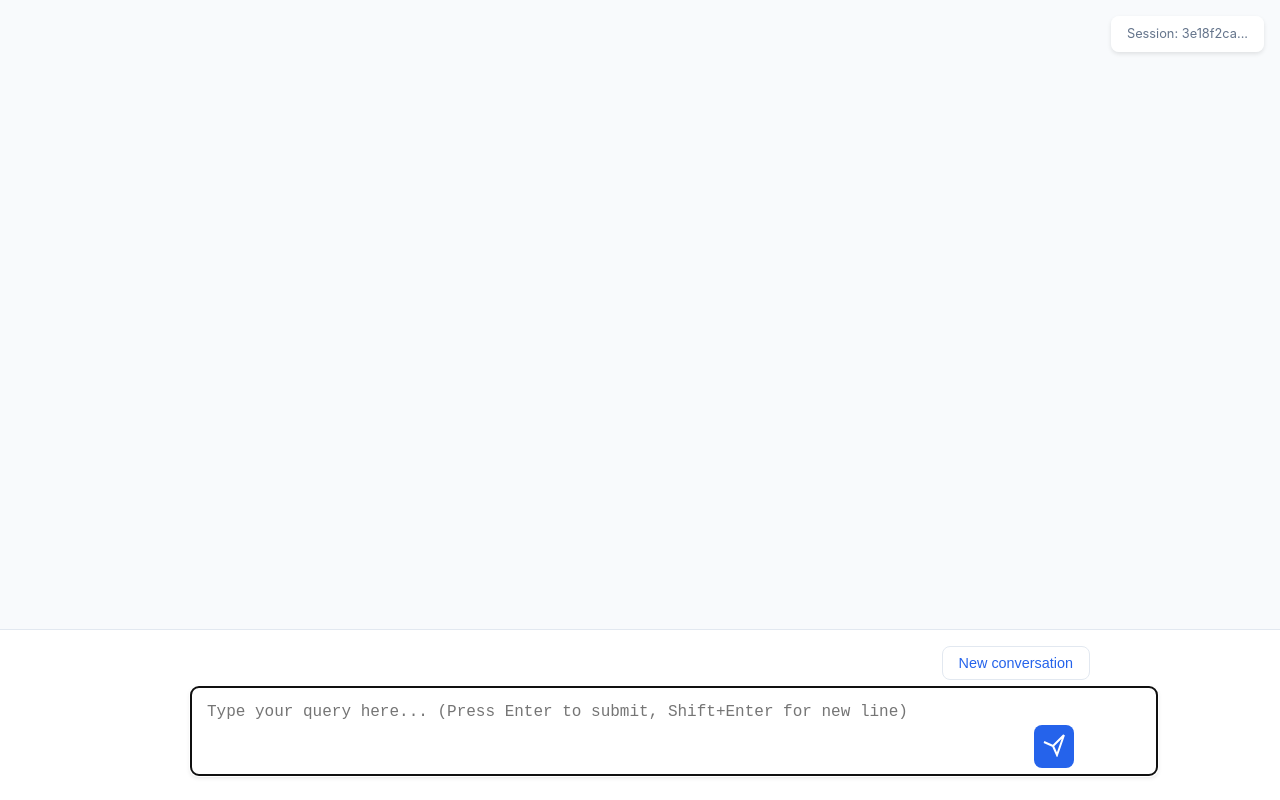
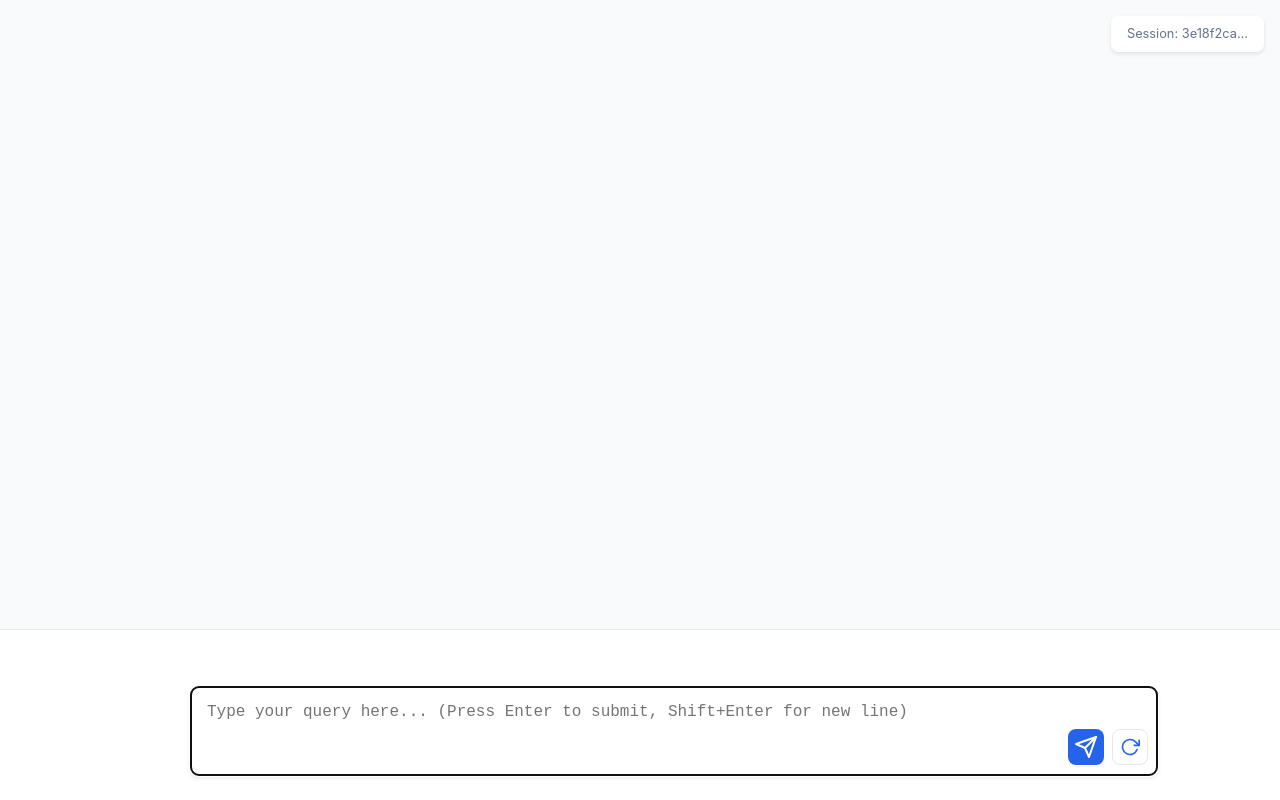
Before and after one commit to emqx/spb-demo, a plain HTML site: page index.html in a window 1280 px wide. Drawn offline with nearby package versions, Linux system fonts and the light colour scheme.

Commit message:
refactor: reorganize button layout and styles in index.html (#18)
* refactor: reorganize button layout and styles in index.html

* refactor: replace new conversation button icon

```diff
--- a/index.html
+++ b/index.html
@@ -103,29 +103,11 @@
             margin-top: 40px;
         }
 
-        #submitBtn {
-            position: absolute;
-            right: 1rem;
-            bottom: 1rem;
-            background-color: var(--primary-color);
-            color: white;
-            border: none;
-            border-radius: 0.5rem;
-            padding: 0.5rem;
-            cursor: pointer;
-            transition: background-color 0.2s;
-        }
-
-        #submitBtn:disabled {
-            background-color: #93c5fd;
-            cursor: not-allowed;
-        }
-
         .loading {
             display: none;
             position: absolute;
-            right: 1rem;
-            bottom: 1rem;
+            right: -5px;
+            bottom: 26px;
         }
 
         .loading-spinner {
@@ -189,17 +171,47 @@
             margin-bottom: 0.5rem;
         }
 
+        .input-buttons {
+            display: flex;
+            gap: 0.5rem;
+            position: absolute;
+            right: -58px;
+            bottom: 15px;
+            height: 40px;
+        }
+
+         #submitBtn {
+            background-color: var(--primary-color);
+            color: white;
+            border: none;
+            border-radius: 0.5rem;
+            padding: 0;
+            cursor: pointer;
+            transition: background-color 0.2s;
+            width: 36px;
+            height: 36px;
+            display: flex;
+            align-items: center;
+            justify-content: center;
+        }
+
+        #submitBtn:disabled {
+            background-color: #93c5fd;
+            cursor: not-allowed;
+        }
+
         .new-conversation-btn {
-            position: absolute;
-            right:0;
-
+            display: flex;
+            align-items: center;
+            justify-content: center;
             background-color: white;
             color: var(--primary-color);
             border: 1px solid var(--border-color);
             border-radius: 0.5rem;
-            padding: 0.5rem 1rem;
+            padding: 0;
             cursor: pointer;
-            font-size: 0.9rem;
+            width: 36px;
+            height: 36px;
             transition: all 0.2s;
         }
 
@@ -220,16 +232,24 @@
         <div class="input-container">
 
             <div class="input-wrapper">
-                <button id="newConversationBtn" class="new-conversation-btn">New conversation</button>
                 <textarea id="promptInput"
-                    placeholder="Type your query here... (Press Enter to submit, Shift+Enter for new line)"
-                    rows="1"></textarea>
-                <button id="submitBtn">
-                    <svg width="24" height="24" viewBox="0 0 24 24" fill="none" stroke="currentColor" stroke-width="2">
-                        <path d="M22 2L11 13M22 2L15 22L11 13M11 13L2 9" stroke="white" />
-                    </svg>
-                </button>
-                <div class="loading">
+                placeholder="Type your query here... (Press Enter to submit, Shift+Enter for new line)"
+                rows="1"></textarea>
+                <div class="input-buttons">
+                    <button id="submitBtn">
+                        <svg width="24" height="24" viewBox="0 0 24 24" fill="none" stroke="white" stroke-width="2" stroke-linecap="round" stroke-linejoin="round">
+                            <line x1="22" y1="2" x2="11" y2="13"></line>
+                            <polygon points="22 2 15 22 11 13 2 9 22 2"></polygon>
+                        </svg>
+                    </button>
+                    <button id="newConversationBtn" class="new-conversation-btn">
+                         <svg width="20" height="20" viewBox="0 0 24 24" fill="none" stroke="currentColor" stroke-width="2" stroke-linecap="round" stroke-linejoin="round">
+                            <polyline points="23 4 23 10 17 10"></polyline>
+                            <path d="M20.49 15a9 9 0 1 1-2.12-9.36L23 10"></path>
+                        </svg>
+                    </button>
+                </div>
+                <div class="loading" style="display: none;">
                     <div class="loading-spinner"></div>
                 </div>
             </div>
```
